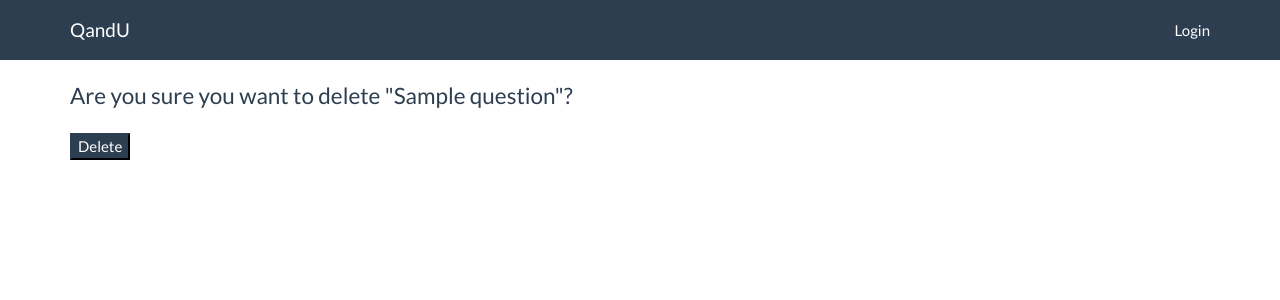
After one commit to kldesimone/qandu_app, a Django app: page /question/delete/1/ in a window 1280 px wide. The commit adds this page. Shown: the top 300 px of the page. Run offline with Django 3.2, Linux system fonts and the light colour scheme; tables that the repository leaves empty hold one stand-in row (values such as "Sample post"); parts of the project's set-up code (start-up, migrations or seed data) failed here and were passed over; some libraries are stand-ins or nearby versions.

Commit message:
Add question delete view

```diff
--- a/core/urls.py
+++ b/core/urls.py
@@ -9,4 +9,5 @@ urlpatterns = patterns('',
     url(r'^question/$', QuestionListView.as_view(), name='question_list'),
     url(r'^question/(?P<pk>\d+)/$', QuestionDetailView.as_view(), name='question_detail'),
     url(r'^question/(?P<pk>\d+)/$', QuestionUpdateView.as_view(), name='question_update'),
+  url(r'^question/delete/(?P<pk>\d+)/$', QuestionDeleteView.as_view(), name='question_delete'),
 )
--- a/core/views.py
+++ b/core/views.py
@@ -1,5 +1,5 @@
 from django.shortcuts import render
-from django.views.generic import TemplateView, CreateView, ListView, DetailView, UpdateView
+from django.views.generic import TemplateView, CreateView, ListView, DetailView, UpdateView, DeleteView
 from django.core.urlresolvers import reverse_lazy
 from .models import *
 
@@ -29,3 +29,8 @@ class QuestionUpdateView(UpdateView):
   model = Question
   template_name = "question/question_form.html"
   fields = ['title', 'description']
+
+class QuestionDeleteView(DeleteView):
+  model = Question
+  template_name = "question/question_confirm_delete.html"
+  success_url = reverse_lazy('question_list')
--- /dev/null
+++ b/templates/question/question_confirm_delete.html
@@ -0,0 +1,8 @@
+{% extends 'base.html' %}
+{% block content %}
+<p class="lead">Are you sure you want to delete "{{ question.title }}"?</p>
+<form method="post" action="">
+  {% csrf_token %}
+  <button type="submit" class="btn-primary">Delete</button>
+</form>
+{% endblock %}
--- a/templates/question/question_detail.html
+++ b/templates/question/question_detail.html
@@ -5,5 +5,6 @@
 <p>Asked by {{ questoin.uder.username }} on {{ question.created_at }}</p>
 {% if question.user == user %}
 <p><a href="{% url 'question_update' pk=question.id %}">Edit question</a></p>
+<p><a href="{% url 'question_delete' pk=question.id %}">Delete question</a></p>
 {% endif %}
 {% endblock %}
```
